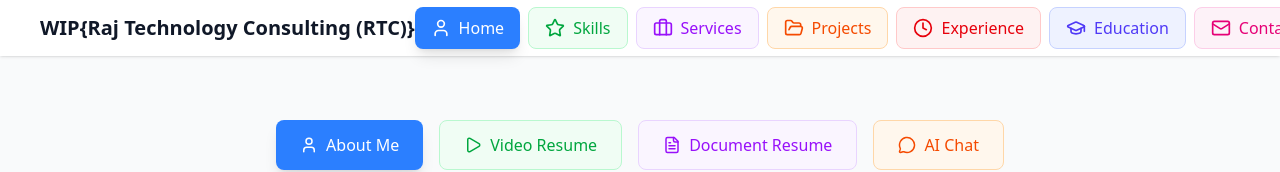
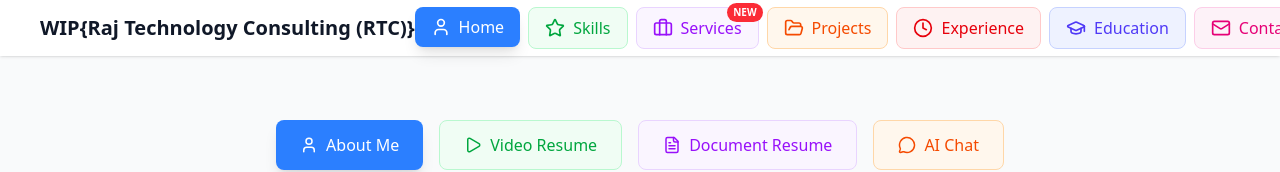
Before and after one commit to rajg2023/RajConsultingPortfolio, a React (Vite) app: page /#/ in a window 1280 px wide. Shown: the top 172 px of the page. Built offline with nearby package versions, Linux system fonts and the light colour scheme.

Commit message:
Adjusting services design and editing contents and checking grammar within application

```diff
--- a/src/components/Header/Header.jsx
+++ b/src/components/Header/Header.jsx
@@ -7,7 +7,7 @@ const Header = ({ activeSection, setActiveSection, disabledNav = false, resumeDa
   const navigationItems = [
     { id: 'home', name: 'Home', icon: User, color: 'blue' },
     { id: 'skills', name: 'Skills', icon: Star, color: 'green' },
-    { id: 'services', name: 'Services', icon: Briefcase, color: 'purple' },
+    { id: 'services', name: 'Services', icon: Briefcase, color: 'purple', isNew: true },
     { id: 'projects', name: 'Projects', icon: FolderOpen, color: 'orange' },
     { id: 'experience', name: 'Experience', icon: Clock, color: 'red' },
     { id: 'education', name: 'Education', icon: GraduationCap, color: 'indigo' },
@@ -73,8 +73,8 @@ const Header = ({ activeSection, setActiveSection, disabledNav = false, resumeDa
                 : `bg-${item.color}-50 text-${item.color}-600 border border-${item.color}-200 hover:bg-${item.color}-100`;
 
               return (
+                <div key={item.id} className="relative">
                   <button
-                  key={item.id}
                     onClick={() => handleClick(item.id)}
                     disabled={disabledNav}
                     className={`${colorClasses} px-4 py-2 text-sm sm:text-base font-medium rounded-lg transition-all duration-200 flex items-center space-x-2`}
@@ -82,6 +82,12 @@ const Header = ({ activeSection, setActiveSection, disabledNav = false, resumeDa
                     <Icon className="h-4 w-4 sm:h-5 sm:w-5" />
                     <span>{item.name}</span>
                   </button>
+                  {item.isNew && (
+                    <span className="absolute -top-1 -right-1 bg-red-500 text-white text-[10px] font-bold px-1.5 py-0.5 rounded-full">
+                      NEW
+                    </span>
+                  )}
+                </div>
               );
             })}
           </nav>
```
Lines whose indentation alone changed are shown as unchanged.
